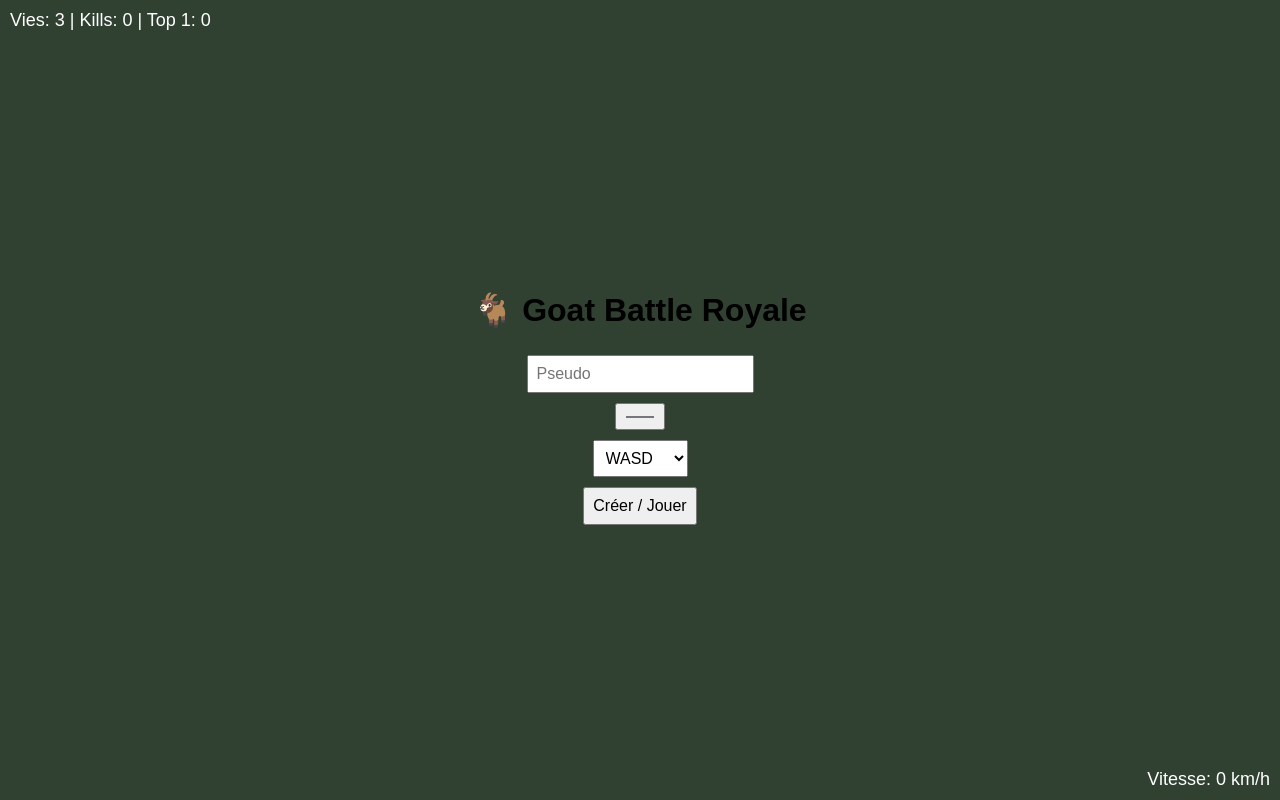
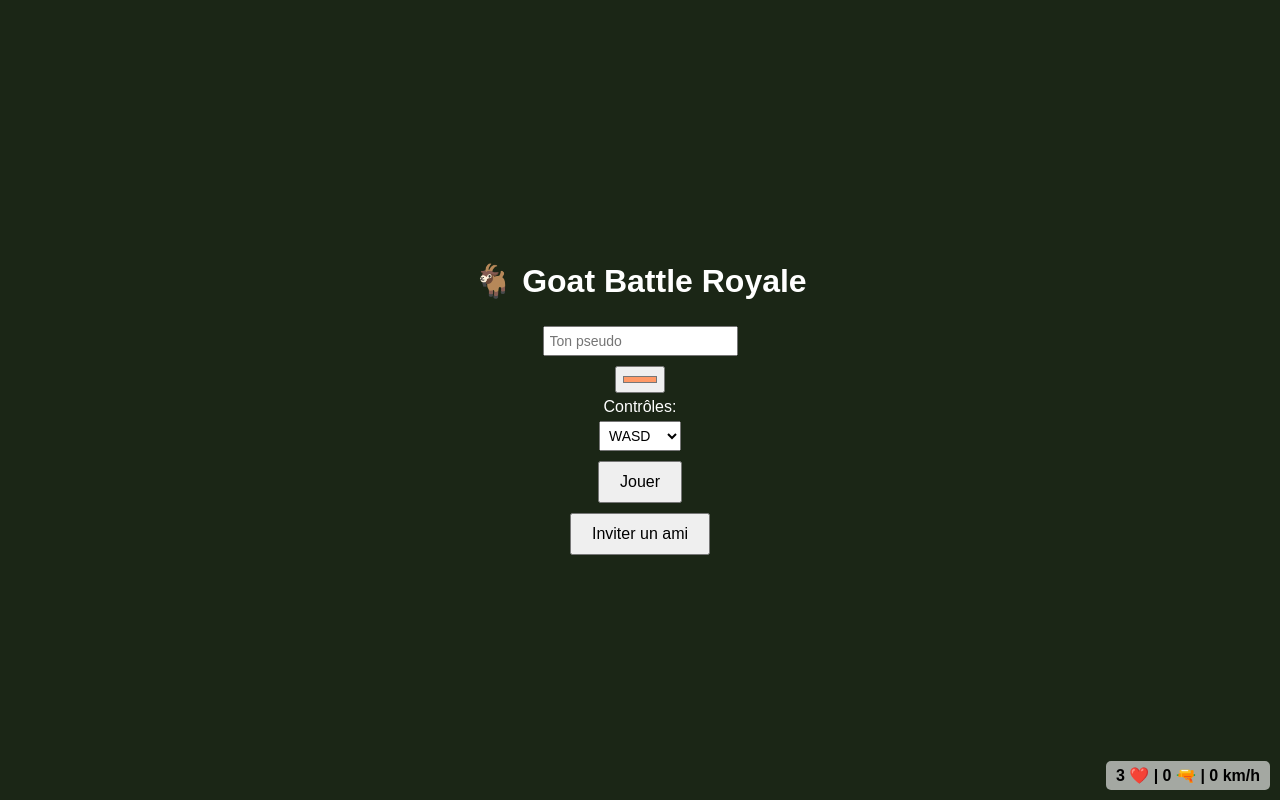
Before and after one commit to ashzerprime/goat.battle.royal-simulator, a website: page public/index.html in a window 1280 px wide. Drawn offline with nearby package versions, Linux system fonts and the light colour scheme.

Commit message:
Update index.html

```diff
--- a/public/index.html
+++ b/public/index.html
@@ -4,54 +4,53 @@
 <meta charset="UTF-8">
 <title>Goat Battle Royale 🐐</title>
 <style>
-    html, body { margin:0; padding:0; overflow:hidden; font-family:Arial, sans-serif; background:#a3d9a5; }
-    #menu, #lobbyMenu, #endScreen { position:absolute; top:0; left:0; width:100%; height:100%; background:rgba(0,0,0,0.7); display:flex; flex-direction:column; justify-content:center; align-items:center; }
-    #menu input, #menu select, #menu button { margin:5px; padding:8px; font-size:16px; }
-    #endScreen { display:none; color:white; font-size:32px; justify-content:center; align-items:center; flex-direction:column; }
-    #lobbyMenu { display:none; flex-direction:column; color:white; font-size:20px; }
-    canvas { display:block; background:#a3d9a5; margin:0 auto; }
-    #ui { position:absolute; top:10px; left:10px; color:white; font-size:18px; }
-    #speed { position:absolute; bottom:10px; right:10px; color:white; font-size:18px; }
+  html, body { margin:0; padding:0; overflow:hidden; font-family: Arial, sans-serif; background:#ccc;}
+  #menu, #lobby, #endScreen { position:absolute; top:0; left:0; width:100%; height:100%; background:rgba(0,0,0,0.8); display:flex; justify-content:center; align-items:center; flex-direction:column; color:#fff; }
+  #menu { display:flex; }
+  button { padding:10px 20px; margin:5px; font-size:16px; cursor:pointer; }
+  #canvas3d { display:block; background:#88c070; width:100%; height:100vh; }
+  #stats { position:absolute; bottom:10px; right:10px; color:#000; background:rgba(255,255,255,0.6); padding:5px 10px; border-radius:5px; font-weight:bold;}
+  input, select { padding:5px; margin:5px; font-size:14px;}
 </style>
 </head>
 <body>
+
 <!-- Menu principal -->
 <div id="menu">
   <h1>🐐 Goat Battle Royale</h1>
-    <input type="text" id="pseudo" placeholder="Pseudo">
+  <input id="pseudo" placeholder="Ton pseudo">
   <input type="color" id="color" value="#ff9966">
+  <label>Contrôles:</label>
   <select id="controls">
     <option value="wasd">WASD</option>
     <option value="arrows">Flèches</option>
   </select>
-    <button id="startBtn">Créer / Jouer</button>
+  <button id="startBtn">Jouer</button>
+  <button id="inviteBtn">Inviter un ami</button>
 </div>
 
-  <!-- Lobby multijoueur -->
-  <div id="lobbyMenu">
-    <h2>Lobby</h2>
-    <button id="inviteBtn">Inviter un ami</button>
-    <p>En attente que le host commence le match...</p>
+<!-- Lobby / menu2 -->
+<div id="lobby" style="display:none;">
+  <h2>Lobby 🐐</h2>
+  <p id="lobbyInfo">En attente du host...</p>
+  <button id="readyBtn">Prêt</button>
+  <button id="leaveBtn">Quitter</button>
 </div>
 
-  <!-- Écran de fin -->
-  <div id="endScreen">
-    <div id="endText">GAME OVER</div>
+<!-- Canvas de jeu -->
+<canvas id="canvas3d"></canvas>
+
+<!-- Écran fin -->
+<div id="endScreen" style="display:none;">
+  <h1 id="endText"></h1>
   <button id="backToMenu">Retour au menu</button>
 </div>
 
-  <!-- Canvas du jeu -->
-  <canvas id="canvas3d" width="800" height="600"></canvas>
+<div id="stats">
+  <span id="lives">3</span> ❤️ | <span id="kills">0</span> 🔫 | <span id="speed">0</span> km/h
+</div>
 
-  <!-- UI overlay -->
-  <div id="ui">
-    Vies: <span id="lives">3</span> | Kills: <span id="kills">0</span> | Top 1: <span id="top1">0</span>
-  </div>
-  <div id="speed">Vitesse: 0 km/h</div>
-
-  <!-- Socket.IO -->
 <script src="/socket.io/socket.io.js"></script>
-  <!-- Main game script -->
 <script src="main.js"></script>
 </body>
 </html>
```
Lines whose indentation alone changed are shown as unchanged.
